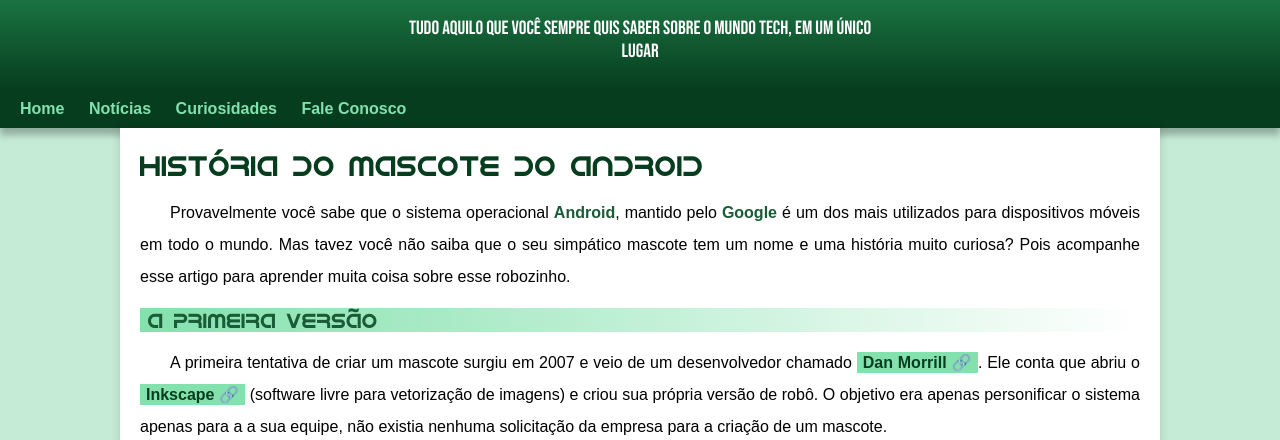
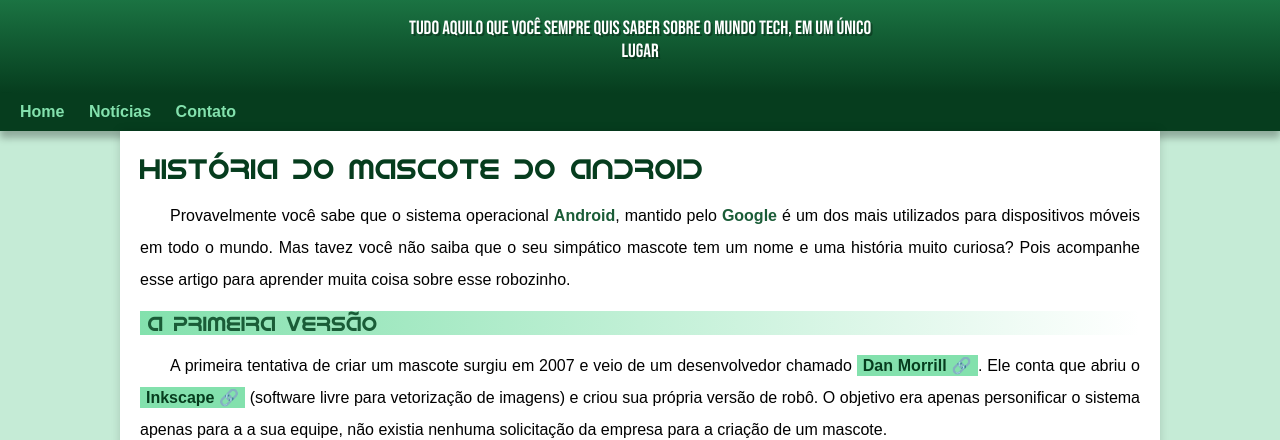
Before and after one commit to stallinlima/projeto-android, a plain HTML site: page index.html in a window 1280 px wide. Shown: the part 90-530 px from the top of the page. Drawn offline with Linux system fonts and the light colour scheme.

Commit message:
Problema de padding corrigido

```diff
--- a/css/style.css
+++ b/css/style.css
@@ -62,6 +62,8 @@ header > p {
     padding-left: 10px;
     margin: 20px;
     margin: auto;
+    padding-bottom: 30px;
+    text-shadow: 2px 2px 0px rgba(0, 0, 0, 0.315);
 
 }
 
--- a/index.html.html
+++ b/index.html
@@ -17,8 +17,7 @@
     <nav>
         <a href="#home">Home</a>
         <a href="#noticias">Notícias</a>
-        <a href="#curiosidade">Curiosidades</a>
-        <a href="#faleconosco">Fale Conosco</a>
+        <a href="#faleconosco">Contato</a>
     </nav>
     <main>
          <article id="noticias">
```
